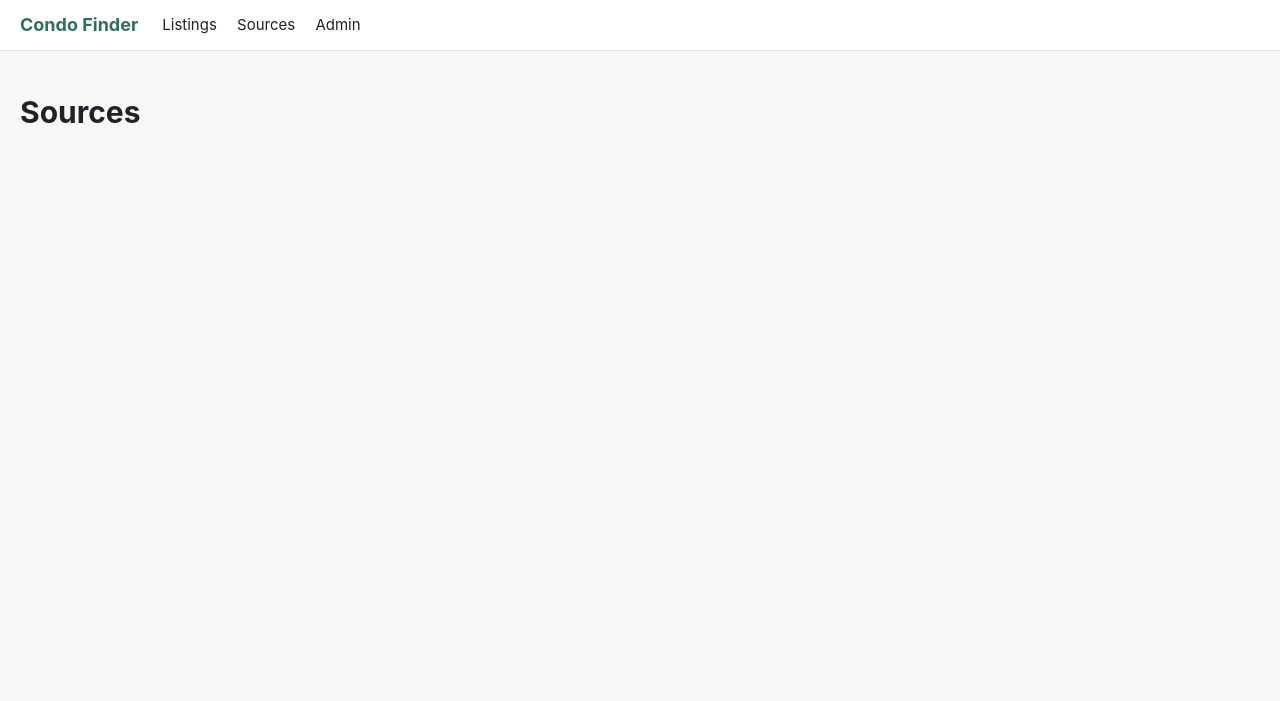
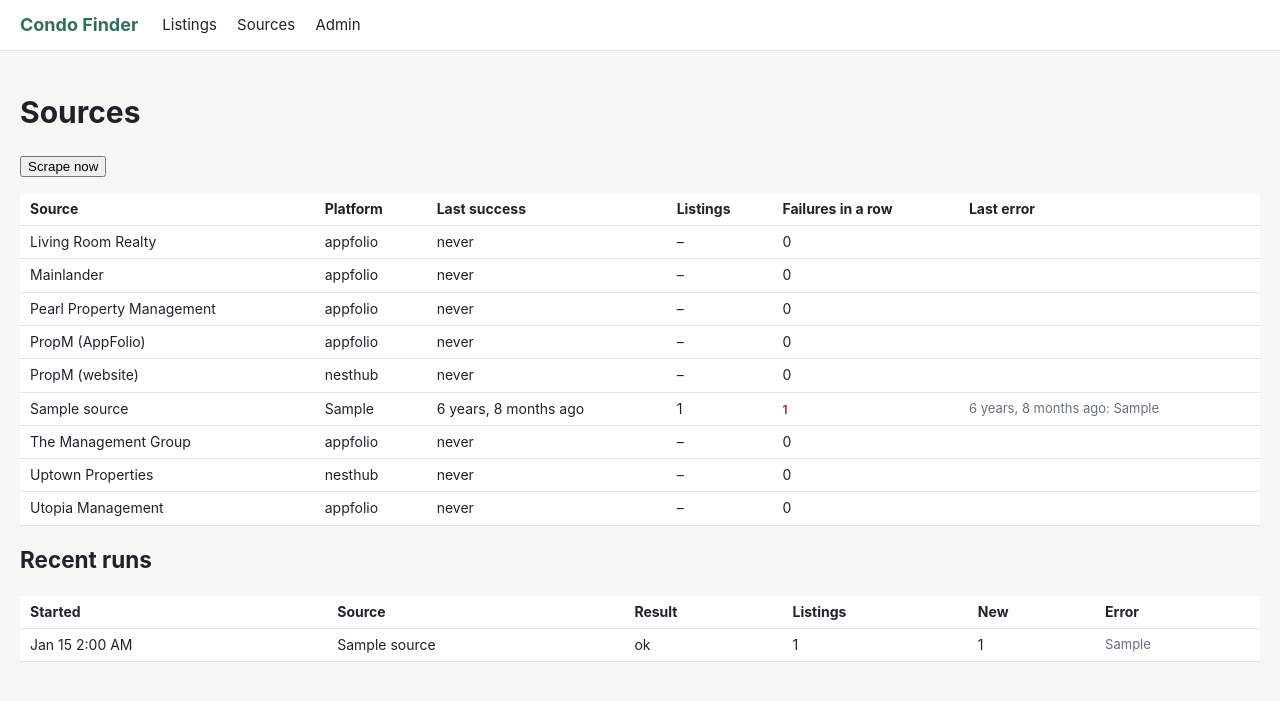
Before and after one commit to scotttam/condo-finder, a Django app: page /sources/ in a window 1280 px wide. Shown: the top 701 px of the page. Run offline with Django 5.2, Linux system fonts and the light colour scheme; tables that the repository leaves empty hold one stand-in row (values such as "Sample post").

Commit message:
feat: sources health page with scrape-now button
Co-Authored-By: Claude Opus 5.5 <noreply@anthropic.com>

```diff
--- a/listings/templates/listings/sources.html
+++ b/listings/templates/listings/sources.html
@@ -1,2 +1,40 @@
 {% extends "listings/base.html" %}
-{% block content %}<h1>Sources</h1>{% endblock %}
+{% load humanize %}
+{% block title %}Sources · Condo Finder{% endblock %}
+{% block content %}
+<h1>Sources</h1>
+<form method="post" action="{% url 'scrape_now' %}" style="margin-bottom:16px">
+  {% csrf_token %}
+  <button type="submit" {% if running %}disabled{% endif %}>{% if running %}Scrape running…{% else %}Scrape now{% endif %}</button>
+  {% if next_run %}<span class="muted">Next scheduled scrape: {{ next_run|date:"D M j, g:i A" }}</span>{% endif %}
+</form>
+<table>
+  <tr><th>Source</th><th>Platform</th><th>Last success</th><th>Listings</th><th>Failures in a row</th><th>Last error</th></tr>
+  {% for source in sources %}
+  <tr>
+    <td>{{ source.name }}</td>
+    <td>{{ source.platform }}</td>
+    <td>{{ source.last_success_at|naturaltime|default:"never" }}</td>
+    <td>{{ source.last_count|default_if_none:"–" }}</td>
+    <td>{% if source.consecutive_failures %}<strong class="offmarket">{{ source.consecutive_failures }}</strong>{% else %}0{% endif %}</td>
+    <td class="muted">{% if source.last_error %}{{ source.last_error_at|naturaltime }}: {{ source.last_error|truncatechars:160 }}{% endif %}</td>
+  </tr>
+  {% endfor %}
+</table>
+<h2>Recent runs</h2>
+<table>
+  <tr><th>Started</th><th>Source</th><th>Result</th><th>Listings</th><th>New</th><th>Error</th></tr>
+  {% for run in runs %}
+  <tr>
+    <td>{{ run.started_at|date:"M j g:i A" }}</td>
+    <td>{{ run.source.name }}</td>
+    <td>{% if run.ok %}ok{% elif run.finished_at %}<span class="offmarket">failed</span>{% else %}running{% endif %}</td>
+    <td>{{ run.count }}</td>
+    <td>{{ run.new_count }}</td>
+    <td class="muted">{{ run.error|truncatechars:200 }}</td>
+  </tr>
+  {% empty %}
+  <tr><td colspan="6">No runs yet.</td></tr>
+  {% endfor %}
+</table>
+{% endblock %}
```
Also changed, not shown: tests/test_sources_page.py (added, +34 -0 lines).
